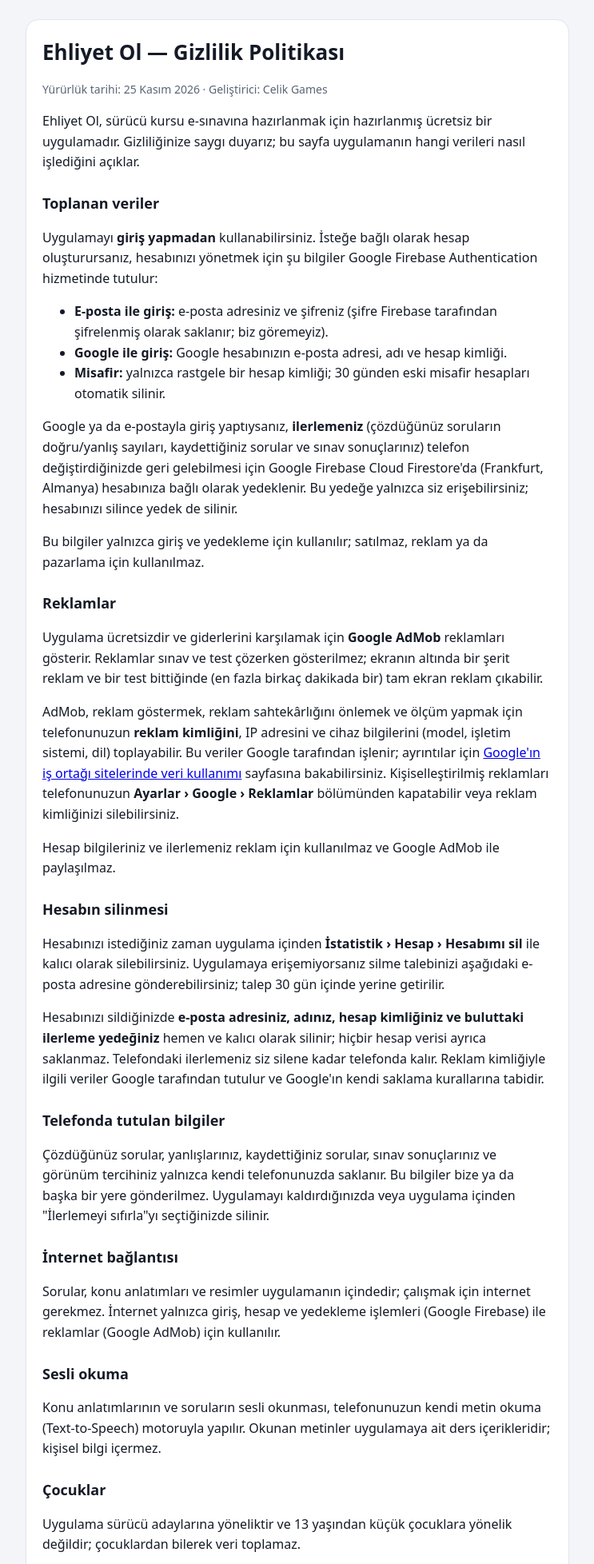
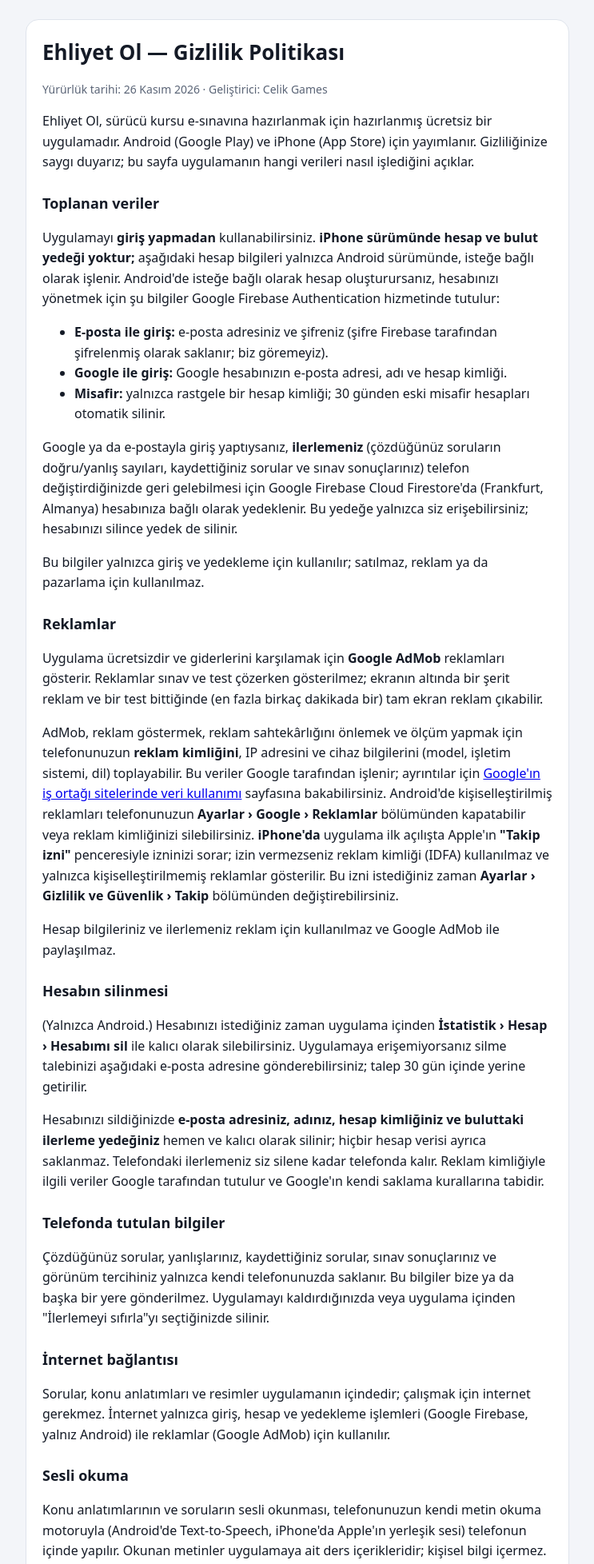
Before and after one commit to Hastlesh/ehliyet-ol, a plain HTML site: page index.html in a window 1280 px wide. Shown: the top 1956 px of the page at 80% size, without its empty margins (268-1011 px from the left). Drawn offline with Linux system fonts and the light colour scheme.

Commit message:
iOS: gerçek AdMob birimleri, App Store metinleri, gizlilik politikasına iPhone

```diff
--- a/index.html
+++ b/index.html
@@ -15,12 +15,12 @@ h1{font-size:26px;margin:0 0 4px}h2{font-size:18px;margin:24px 0 6px}
 <body>
 <div class="kart">
 <h1>Ehliyet Ol — Gizlilik Politikası</h1>
-<p class="soluk">Yürürlük tarihi: 25 Kasım 2026 · Geliştirici: Celik Games</p>
+<p class="soluk">Yürürlük tarihi: 26 Kasım 2026 · Geliştirici: Celik Games</p>
 
-<p>Ehliyet Ol, sürücü kursu e-sınavına hazırlanmak için hazırlanmış ücretsiz bir uygulamadır. Gizliliğinize saygı duyarız; bu sayfa uygulamanın hangi verileri nasıl işlediğini açıklar.</p>
+<p>Ehliyet Ol, sürücü kursu e-sınavına hazırlanmak için hazırlanmış ücretsiz bir uygulamadır. Android (Google Play) ve iPhone (App Store) için yayımlanır. Gizliliğinize saygı duyarız; bu sayfa uygulamanın hangi verileri nasıl işlediğini açıklar.</p>
 
 <h2>Toplanan veriler</h2>
-<p>Uygulamayı <b>giriş yapmadan</b> kullanabilirsiniz. İsteğe bağlı olarak hesap oluşturursanız, hesabınızı yönetmek için şu bilgiler Google Firebase Authentication hizmetinde tutulur:</p>
+<p>Uygulamayı <b>giriş yapmadan</b> kullanabilirsiniz. <b>iPhone sürümünde hesap ve bulut yedeği yoktur;</b> aşağıdaki hesap bilgileri yalnızca Android sürümünde, isteğe bağlı olarak işlenir. Android'de isteğe bağlı olarak hesap oluşturursanız, hesabınızı yönetmek için şu bilgiler Google Firebase Authentication hizmetinde tutulur:</p>
 <ul>
 <li><b>E-posta ile giriş:</b> e-posta adresiniz ve şifreniz (şifre Firebase tarafından şifrelenmiş olarak saklanır; biz göremeyiz).</li>
 <li><b>Google ile giriş:</b> Google hesabınızın e-posta adresi, adı ve hesap kimliği.</li>
@@ -31,21 +31,21 @@ h1{font-size:26px;margin:0 0 4px}h2{font-size:18px;margin:24px 0 6px}
 
 <h2>Reklamlar</h2>
 <p>Uygulama ücretsizdir ve giderlerini karşılamak için <b>Google AdMob</b> reklamları gösterir. Reklamlar sınav ve test çözerken gösterilmez; ekranın altında bir şerit reklam ve bir test bittiğinde (en fazla birkaç dakikada bir) tam ekran reklam çıkabilir.</p>
-<p>AdMob, reklam göstermek, reklam sahtekârlığını önlemek ve ölçüm yapmak için telefonunuzun <b>reklam kimliğini</b>, IP adresini ve cihaz bilgilerini (model, işletim sistemi, dil) toplayabilir. Bu veriler Google tarafından işlenir; ayrıntılar için <a href="https://policies.google.com/technologies/partner-sites?hl=tr">Google'ın iş ortağı sitelerinde veri kullanımı</a> sayfasına bakabilirsiniz. Kişiselleştirilmiş reklamları telefonunuzun <b>Ayarlar › Google › Reklamlar</b> bölümünden kapatabilir veya reklam kimliğinizi silebilirsiniz.</p>
+<p>AdMob, reklam göstermek, reklam sahtekârlığını önlemek ve ölçüm yapmak için telefonunuzun <b>reklam kimliğini</b>, IP adresini ve cihaz bilgilerini (model, işletim sistemi, dil) toplayabilir. Bu veriler Google tarafından işlenir; ayrıntılar için <a href="https://policies.google.com/technologies/partner-sites?hl=tr">Google'ın iş ortağı sitelerinde veri kullanımı</a> sayfasına bakabilirsiniz. Android'de kişiselleştirilmiş reklamları telefonunuzun <b>Ayarlar › Google › Reklamlar</b> bölümünden kapatabilir veya reklam kimliğinizi silebilirsiniz. <b>iPhone'da</b> uygulama ilk açılışta Apple'ın <b>"Takip izni"</b> penceresiyle izninizi sorar; izin vermezseniz reklam kimliği (IDFA) kullanılmaz ve yalnızca kişiselleştirilmemiş reklamlar gösterilir. Bu izni istediğiniz zaman <b>Ayarlar › Gizlilik ve Güvenlik › Takip</b> bölümünden değiştirebilirsiniz.</p>
 <p>Hesap bilgileriniz ve ilerlemeniz reklam için kullanılmaz ve Google AdMob ile paylaşılmaz.</p>
 
 <h2 id="hesap-silme">Hesabın silinmesi</h2>
-<p>Hesabınızı istediğiniz zaman uygulama içinden <b>İstatistik › Hesap › Hesabımı sil</b> ile kalıcı olarak silebilirsiniz. Uygulamaya erişemiyorsanız silme talebinizi aşağıdaki e-posta adresine gönderebilirsiniz; talep 30 gün içinde yerine getirilir.</p>
+<p>(Yalnızca Android.) Hesabınızı istediğiniz zaman uygulama içinden <b>İstatistik › Hesap › Hesabımı sil</b> ile kalıcı olarak silebilirsiniz. Uygulamaya erişemiyorsanız silme talebinizi aşağıdaki e-posta adresine gönderebilirsiniz; talep 30 gün içinde yerine getirilir.</p>
 <p>Hesabınızı sildiğinizde <b>e-posta adresiniz, adınız, hesap kimliğiniz ve buluttaki ilerleme yedeğiniz</b> hemen ve kalıcı olarak silinir; hiçbir hesap verisi ayrıca saklanmaz. Telefondaki ilerlemeniz siz silene kadar telefonda kalır. Reklam kimliğiyle ilgili veriler Google tarafından tutulur ve Google'ın kendi saklama kurallarına tabidir.</p>
 
 <h2>Telefonda tutulan bilgiler</h2>
 <p>Çözdüğünüz sorular, yanlışlarınız, kaydettiğiniz sorular, sınav sonuçlarınız ve görünüm tercihiniz yalnızca kendi telefonunuzda saklanır. Bu bilgiler bize ya da başka bir yere gönderilmez. Uygulamayı kaldırdığınızda veya uygulama içinden "İlerlemeyi sıfırla"yı seçtiğinizde silinir.</p>
 
 <h2>İnternet bağlantısı</h2>
-<p>Sorular, konu anlatımları ve resimler uygulamanın içindedir; çalışmak için internet gerekmez. İnternet yalnızca giriş, hesap ve yedekleme işlemleri (Google Firebase) ile reklamlar (Google AdMob) için kullanılır.</p>
+<p>Sorular, konu anlatımları ve resimler uygulamanın içindedir; çalışmak için internet gerekmez. İnternet yalnızca giriş, hesap ve yedekleme işlemleri (Google Firebase, yalnız Android) ile reklamlar (Google AdMob) için kullanılır.</p>
 
 <h2>Sesli okuma</h2>
-<p>Konu anlatımlarının ve soruların sesli okunması, telefonunuzun kendi metin okuma (Text-to-Speech) motoruyla yapılır. Okunan metinler uygulamaya ait ders içerikleridir; kişisel bilgi içermez.</p>
+<p>Konu anlatımlarının ve soruların sesli okunması, telefonunuzun kendi metin okuma motoruyla (Android'de Text-to-Speech, iPhone'da Apple'ın yerleşik sesi) telefonun içinde yapılır. Okunan metinler uygulamaya ait ders içerikleridir; kişisel bilgi içermez.</p>
 
 <h2>Çocuklar</h2>
 <p>Uygulama sürücü adaylarına yöneliktir ve 13 yaşından küçük çocuklara yönelik değildir; çocuklardan bilerek veri toplamaz.</p>
```
Also changed, not shown: 3 other files.
